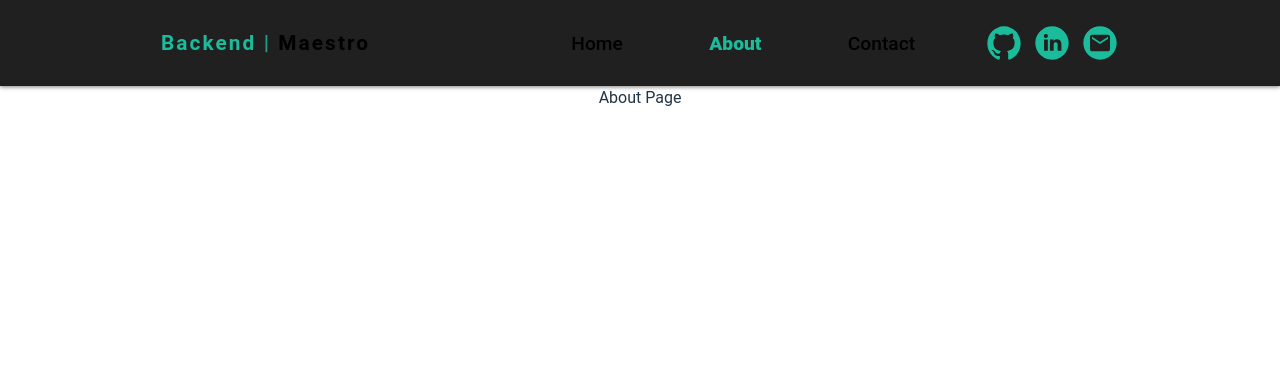
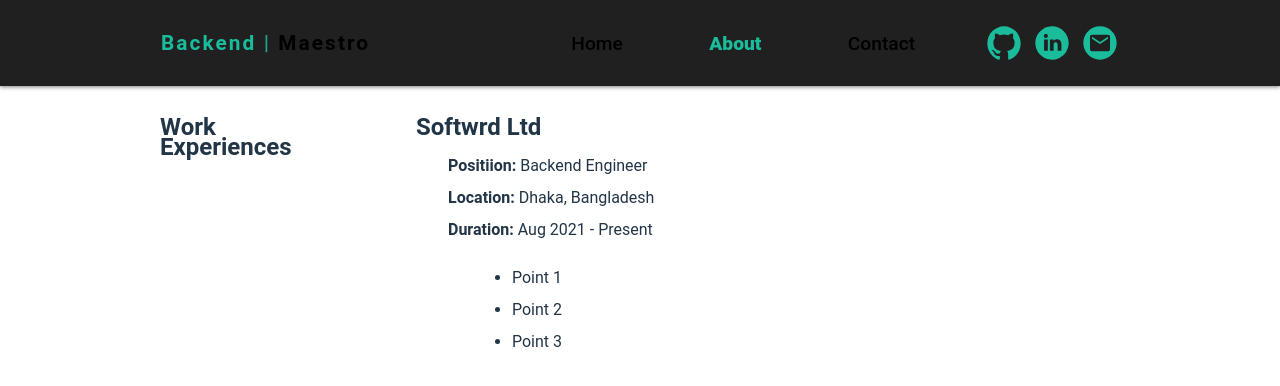
Before and after one commit to rifatrakib/backend-maestro, a Svelte app in the folder app/: page / in a window 1280 px wide. Both pictures are taken after a click on the button "About". Shown: the top 386 px of the page. Built offline with nearby package versions, Linux system fonts and the light colour scheme.

Commit message:
added new timeline component (incomplete)

```diff
--- /dev/null
+++ b/app/src/components/event.svelte
@@ -0,0 +1,58 @@
+<script>
+    export let eventData;
+</script>
+
+<style>
+    section {
+        display: flex;
+        flex-direction: column;
+        align-items: baseline;
+        justify-content: center;
+        text-align: left;
+        gap: 1rem;
+        padding-left: 3rem;
+    }
+
+    header {
+        font-size: 1.5rem;
+        font-weight: 600;
+        line-height: 1.2rem;
+    }
+
+    p {
+        font-size: 1rem;
+        font-weight: 400;
+        margin-bottom: 0.5rem;
+        padding-left: 2rem;
+    }
+
+    p span {
+        font-weight: 700;
+    }
+
+    ul {
+        margin: 0;
+        padding: 0;
+    }
+
+    li {
+        margin-left: 6rem;
+        font-size: 1rem;
+        font-weight: 400;
+        margin-bottom: 0.5rem;
+    }
+</style>
+
+<section>
+    <header>{eventData.header}</header>
+    <div>
+        {#each Object.entries(eventData.subheaders) as [key, value]}
+            <p><span>{`${key.charAt(0).toUpperCase()}${key.slice(1)}`}: </span>{value}</p>
+        {/each}
+    </div>
+    <ul>
+        {#each eventData.points as point}
+            <li>{point}</li>
+        {/each}
+    </ul>
+</section>
--- /dev/null
+++ b/app/src/components/timeline.svelte
@@ -0,0 +1,33 @@
+<script>
+    import Event from './event.svelte';
+
+    export let eventsData;
+</script>
+
+<style>
+    section {
+        display: flex;
+        flex-direction: row;
+        gap: 1rem;
+        margin-top: 1rem;
+    }
+
+    header {
+        flex: 0 0 20%;
+        font-size: 1.5rem;
+        font-weight: 600;
+        text-align: left;
+        line-height: 1.2rem;
+        margin: 0;
+        padding: 0;
+    }
+</style>
+
+<section>
+    {#each Object.entries(eventsData) as [type, events]}
+        <header>{`${type.charAt(0).toUpperCase()}${type.slice(1)} Experiences`}</header>
+        {#each events as event}
+            <Event eventData={event} />
+        {/each}
+    {/each}
+</section>
--- a/app/src/pages/about/about.svelte
+++ b/app/src/pages/about/about.svelte
@@ -1,3 +1,20 @@
+<script>
+    import { onDestroy } from 'svelte';
+    import Timeline from '../../components/timeline.svelte';
+    import { eventsStore } from './store.js';
+
+    let eventData;
+    const unsubscribe = eventsStore.subscribe(value => eventData = value);
+
+    onDestroy(() => unsubscribe());
+</script>
+
+<style>
+    article {
+        padding-top: 1rem;
+    }
+</style>
+
 <article>
-    <p>About Page</p>
+    <Timeline eventsData={eventData} />
 </article>
--- /dev/null
+++ b/app/src/pages/about/store.js
@@ -0,0 +1,19 @@
+import { readable } from 'svelte/store';
+
+export const eventsStore = readable({
+    work: [
+        {
+            header: 'Softwrd Ltd',
+            subheaders: {
+                positiion: 'Backend Engineer',
+                location: 'Dhaka, Bangladesh',
+                duration: 'Aug 2021 - Present',
+            },
+            points: [
+                'Point 1',
+                'Point 2',
+                'Point 3',
+            ],
+        },
+    ],
+});
```
